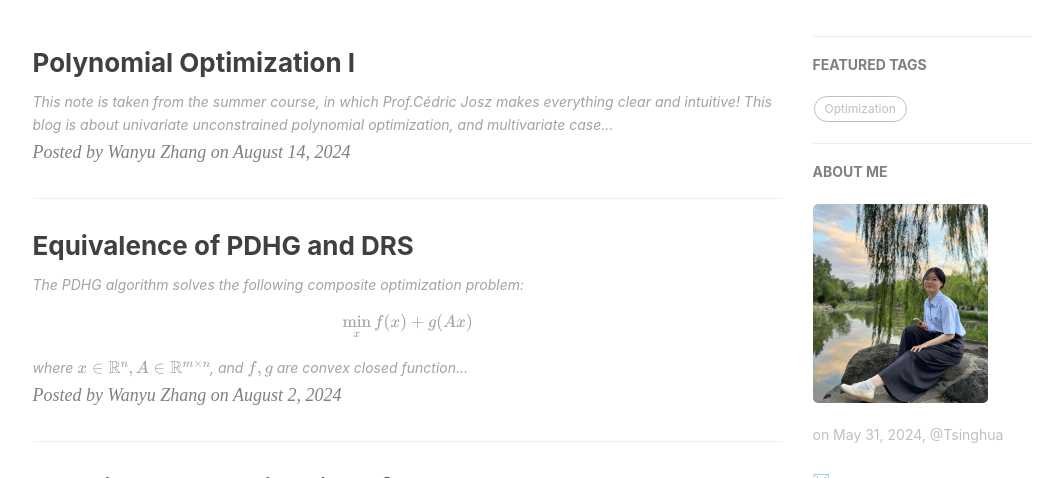
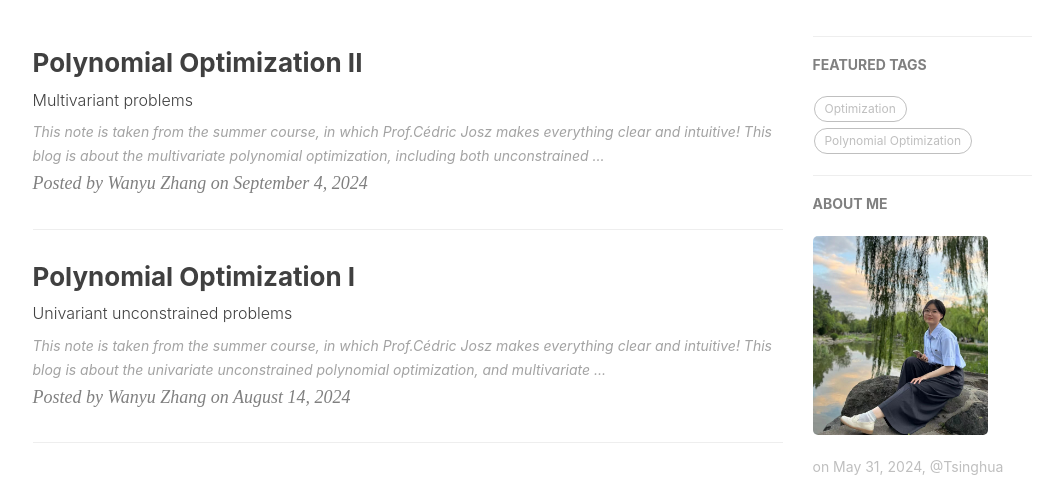
Before and after one commit to zwyhahaha/zwyhahaha.github.io, a Jekyll site: the page built from index.html, in a window 1280 px wide and 900 px high, cut to the strip 422-900 px from the top of the window. Shown: the whole strip, without its empty margins (135-1198 px from the left). Built offline with Jekyll 4.4.1, drawn with Linux system fonts in a browser that asks for light colours; nearby versions of some CDN libraries; formulas are drawn with MathJax 3; the list of posts is cut into pages by our own code; comment, search, counter and statistics services are not loaded.

Commit message:
post-update-0904

```diff
--- a/_posts/2024-08-14-Polynomial Optimization I.md
+++ b/_posts/2024-08-14-Polynomial Optimization I.md
@@ -1,7 +1,7 @@
 ---
 layout:     post
 title:      Polynomial Optimization I
-subtitle:
+subtitle:   Univariant unconstrained problems
 date:       2024-08-14
 author:     Wanyu Zhang
 header-img: img/post-bg-rwd.jpg
@@ -13,7 +13,7 @@ tags:
 
 
 
-This note is taken from the [summer course](https://sites.google.com/site/cedricjosz/home/introduction-to-polynomial-optimization), in which Prof.Cédric Josz makes everything clear and intuitive! This blog is about univariate unconstrained polynomial optimization, and multivariate case is delayed to the next episode.
+This note is taken from the [summer course](https://sites.google.com/site/cedricjosz/home/introduction-to-polynomial-optimization), in which Prof.Cédric Josz makes everything clear and intuitive! This blog is about the univariate unconstrained polynomial optimization, and multivariate case is delayed to the next episode.
 
 To begin with, the univariate unconstrained polynomial optimization tackles
 
--- /dev/null
+++ b/_posts/2024-09-04-Polynomial-Optimization-II.md
@@ -0,0 +1,17 @@
+---
+layout:     post
+title:      Polynomial Optimization II
+subtitle:   Multivariant problems
+date:       2024-09-04
+author:     Wanyu Zhang
+header-img: img/post-bg-rwd.jpg
+catalog: 	 true
+tags:
+    - Polynomial Optimization
+    - Optimization
+
+---
+
+
+
+This note is taken from the [summer course](https://sites.google.com/site/cedricjosz/home/introduction-to-polynomial-optimization), in which Prof.Cédric Josz makes everything clear and intuitive! This blog is about the multivariate polynomial optimization, including both unconstrained and constrained cases.
```
